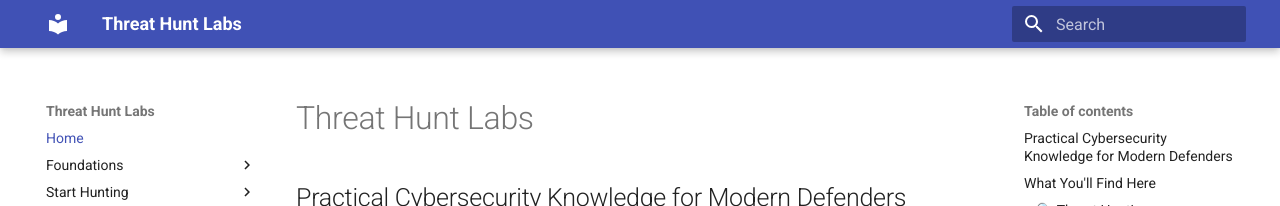
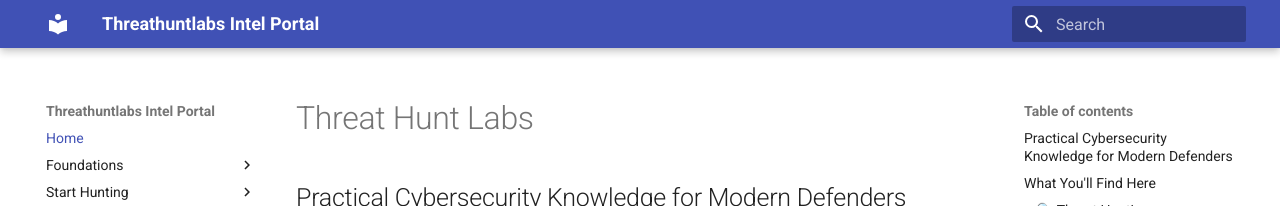
Before and after one commit to pbmundas/ThreatHuntingLabs, an MkDocs documentation site: the page built from docs/index.md, in a window 1280 px wide. Shown: the top 206 px of the page. Built offline with MkDocs 1.6.1 and Material for MkDocs 9.7.7, drawn with Linux system fonts in a browser that asks for light colours.

Commit message:
Update mkdocs.yml

```diff
--- a/mkdocs.yml
+++ b/mkdocs.yml
@@ -1,5 +1,11 @@
-site_name: Threat Hunt Labs
-site_url: https://threathuntlabs.com
+site_name: "Threathuntlabs Intel Portal"
+site_url: "https://threathuntlabs.com"
+site_description: "An independent repository for live cyber threat Hunting, intelligence, playbooks, and raw telemetry."
+site_author: "Threathuntlabs Team"
+
+# Ensure clean URLs (removes .html from links for better SEO)
+use_directory_urls: true
+
 
 theme:
   name: material
```
